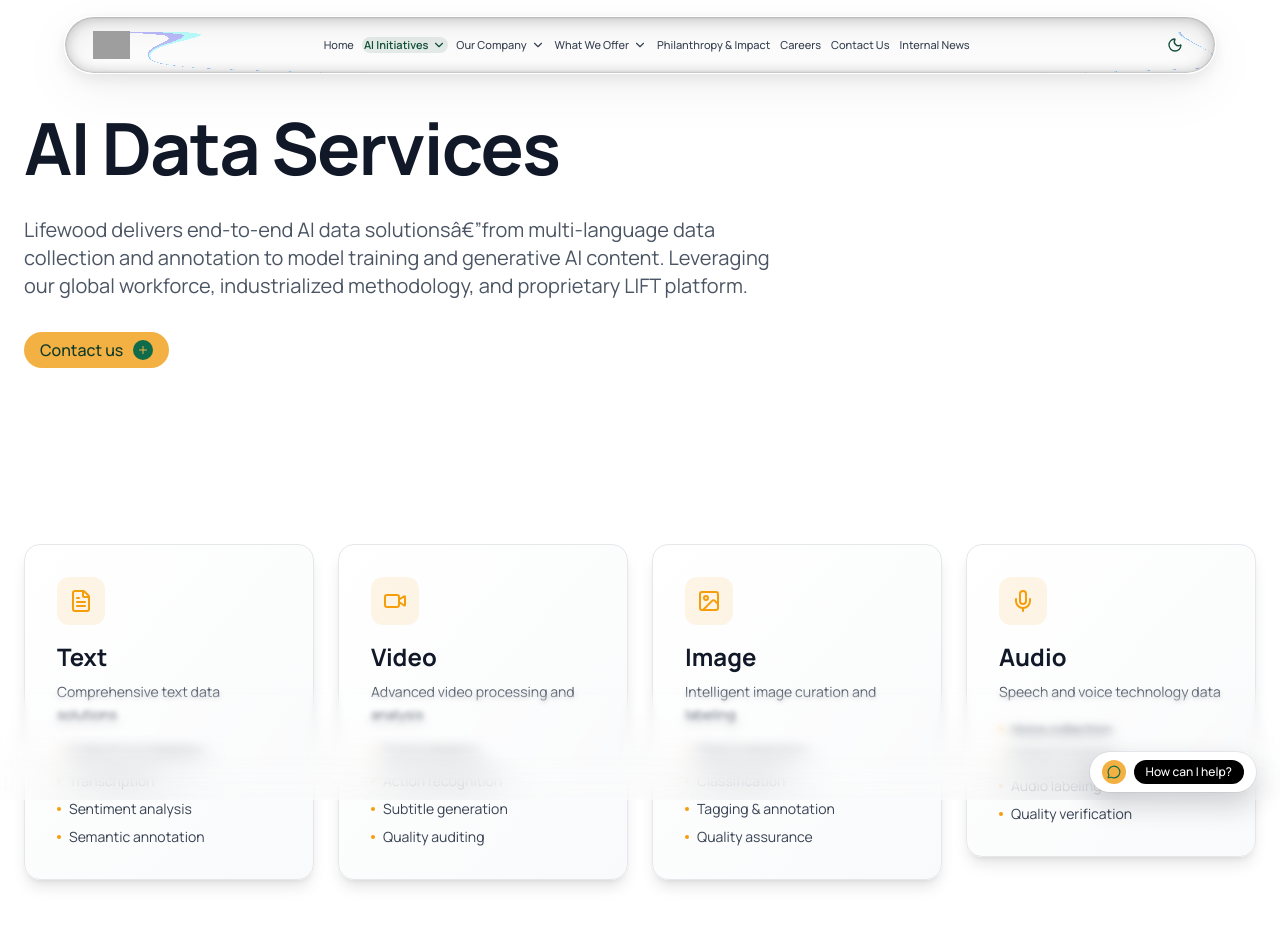
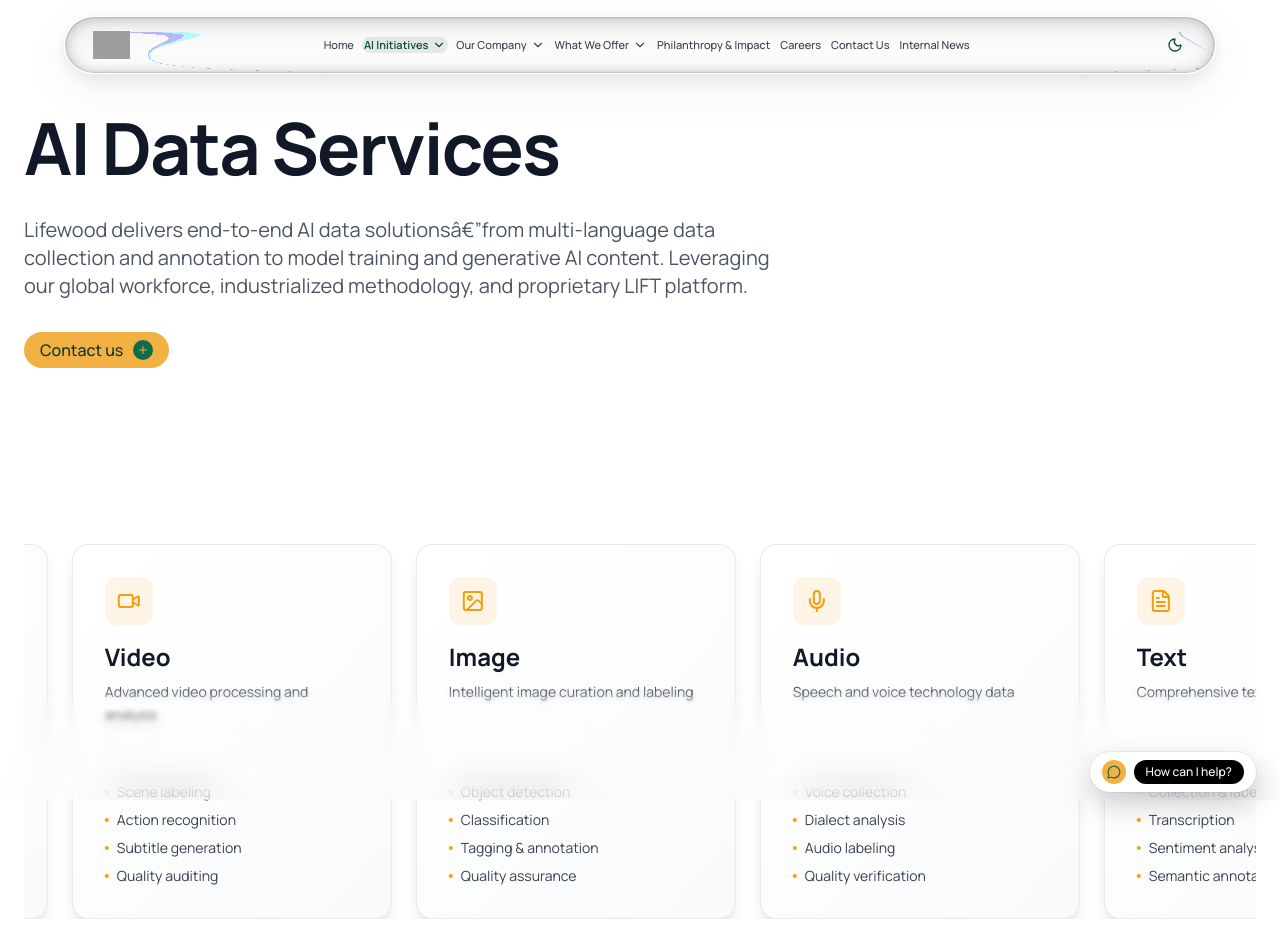
Before and after one commit to boi-daaniel/Lifewood-website, a React (Vite) app: page /ai-services in a window 1280 px wide. Shown: the top 952 px of the page. Built offline with nearby package versions, Linux system fonts and the light colour scheme; grey boxes are pictures that could not be loaded; a web font is replaced by a local one.

Commit message:
Updated clients and partners logo, changed ai services marquee animations

```diff
--- a/components/Clients.tsx
+++ b/components/Clients.tsx
@@ -2,12 +2,13 @@
 import { motion } from 'framer-motion';
 
 const clients = [
-    { name: 'Google', scale: 1 },
-    { name: 'Moore Foundation', scale: 0.8 },
-    { name: 'BYU', scale: 0.9 },
-    { name: 'Pathway', scale: 0.9 },
-    { name: 'Microsoft', scale: 1 },
-    { name: 'Meta', scale: 1 },
+    { name: 'Google', logo: 'https://framerusercontent.com/images/cjJDncfOy71yWizT3ZRdsZB4W0.png?scale-down-to=1024&width=1920&height=1080', zoom: 1.45 },
+    { name: 'Moore Foundation', logo: 'https://framerusercontent.com/images/HWbvpkExIBUbdXEGILLSX4PTcEE.png?scale-down-to=512&width=1920&height=551', zoom: 1.35 },
+    { name: 'BYU Pathway Worldwide', logo: 'https://framerusercontent.com/images/m37jhLfPRl449iXOe8op7cY68c.png?scale-down-to=1024&width=1920&height=1080', zoom: 1.45 },
+    { name: 'Ancestry', logo: 'https://framerusercontent.com/images/Yq2A1QFJLXgGQ3b7NZPthsD9RBk.png?scale-down-to=1024&width=1920&height=1080', zoom: 1.45 },
+    { name: 'FamilySearch', logo: 'https://framerusercontent.com/images/5mxPuoDvu4IebUtQtNowrZOfWSg.png?scale-down-to=1024&width=1920&height=1080', zoom: 1.45 },
+    { name: 'Microsoft', logo: 'https://framerusercontent.com/images/2rRd2Mk1HzeDgPbL0e8wwkUPo.png?scale-down-to=1024&width=1920&height=1080', zoom: 1.45 },
+    { name: 'Apple', logo: 'https://framerusercontent.com/images/RyIkooWlUn6nQYbljETePWzd2Ac.png?scale-down-to=1024&width=1243&height=713', zoom: 1.35 },
 ];
 
 export const Clients: React.FC = () => {
@@ -32,25 +33,43 @@
                     <h3 className="text-2xl font-medium text-gray-500 dark:text-green-100/50">Our Clients And Partners</h3>
                 </div>
 
-                <div className="w-full inline-flex flex-nowrap overflow-hidden [mask-image:_linear-gradient(to_right,transparent_0,_black_128px,_black_calc(100%-128px),transparent_100%)]">
+                <div className="w-full inline-flex flex-nowrap overflow-hidden py-4 [mask-image:_linear-gradient(to_right,transparent_0,_black_128px,_black_calc(100%-128px),transparent_100%)]">
                     {/* First Marquee Set */}
-                    <ul className="flex items-center justify-center md:justify-start [&_li]:mx-12 [&_img]:max-w-none animate-marquee min-w-full flex-shrink-0">
+                    <ul className="flex items-center justify-center md:justify-start [&_li]:mx-16 md:[&_li]:mx-20 [&_img]:max-w-none animate-marquee min-w-full flex-shrink-0">
                         {clients.map((client, index) => (
                             <li key={`client-1-${index}`}>
+                                {client.logo ? (
+                                    <img
+                                        src={client.logo}
+                                        alt={client.name}
+                                        className="h-[100px] md:h-[116px] w-auto object-contain bg-transparent opacity-65 grayscale contrast-75 brightness-90 hover:opacity-100 hover:grayscale-0 hover:contrast-100 hover:brightness-100 transition-all duration-300"
+                                        style={{ transform: `scale(${client.zoom ?? 1})`, transformOrigin: 'center' }}
+                                    />
+                                ) : (
                                     <span className="text-4xl md:text-5xl font-bold text-gray-300 dark:text-green-100/30 hover:text-gray-800 dark:hover:text-white transition-colors whitespace-nowrap cursor-default">
                                         {client.name}
                                     </span>
+                                )}
                             </li>
                         ))}
                     </ul>
 
                     {/* Second Marquee Set (Duplicate for infinite scroll) */}
-                    <ul className="flex items-center justify-center md:justify-start [&_li]:mx-12 [&_img]:max-w-none animate-marquee min-w-full flex-shrink-0" aria-hidden="true">
+                    <ul className="flex items-center justify-center md:justify-start [&_li]:mx-16 md:[&_li]:mx-20 [&_img]:max-w-none animate-marquee min-w-full flex-shrink-0" aria-hidden="true">
                         {clients.map((client, index) => (
                             <li key={`client-2-${index}`}>
+                                {client.logo ? (
+                                    <img
+                                        src={client.logo}
+                                        alt={client.name}
+                                        className="h-[100px] md:h-[116px] w-auto object-contain bg-transparent opacity-65 grayscale contrast-75 brightness-90 hover:opacity-100 hover:grayscale-0 hover:contrast-100 hover:brightness-100 transition-all duration-300"
+                                        style={{ transform: `scale(${client.zoom ?? 1})`, transformOrigin: 'center' }}
+                                    />
+                                ) : (
                                     <span className="text-4xl md:text-5xl font-bold text-gray-300 dark:text-green-100/30 hover:text-gray-800 dark:hover:text-white transition-colors whitespace-nowrap cursor-default">
                                         {client.name}
                                     </span>
+                                )}
                             </li>
                         ))}
                     </ul>
--- a/pages/AIServices.tsx
+++ b/pages/AIServices.tsx
@@ -14,7 +14,7 @@
 const ServiceCard = ({ title, description, icon, features }: ServiceCardProps) => (
     <motion.div
         whileHover={{ y: -8 }}
-        className="group bg-gradient-to-br from-white to-gray-50 dark:from-white/5 dark:to-white/10 p-6 md:p-8 rounded-2xl border border-gray-200 dark:border-white/10 shadow-lg hover:shadow-2xl transition-all duration-300"
+        className="group h-full min-h-[355px] md:min-h-[375px] bg-gradient-to-br from-white to-gray-50 dark:from-white/5 dark:to-white/10 p-6 md:p-8 rounded-2xl border border-gray-200 dark:border-white/10 shadow-lg hover:shadow-2xl transition-all duration-300 flex flex-col"
     >
         <div className="flex items-start mb-4">
             <div className="p-3 rounded-xl bg-brand-gold/10 group-hover:bg-brand-gold/20 transition-colors">
@@ -22,8 +22,8 @@
             </div>
         </div>
         <h3 className="text-xl md:text-2xl font-bold mb-2 text-gray-900 dark:text-white">{title}</h3>
-        <p className="text-gray-600 dark:text-gray-400 text-sm leading-relaxed mb-4">{description}</p>
-        <div className="space-y-2">
+        <p className="text-gray-600 dark:text-gray-400 text-sm leading-relaxed min-h-[3rem] mb-4">{description}</p>
+        <div className="space-y-2 mt-auto">
             {features.map((feature, idx) => (
                 <div key={idx} className="flex items-center gap-2 text-xs md:text-sm text-gray-700 dark:text-gray-300">
                     <div className="w-1 h-1 rounded-full bg-brand-gold flex-shrink-0"></div>
@@ -477,18 +477,30 @@
                     viewport={{ margin: "-100px" }}
                     transition={{ duration: 0.6 }}
                 >
-                    <div className="grid grid-cols-1 md:grid-cols-2 lg:grid-cols-4 gap-6 mb-4 md:mb-6">
-                        {services.map((service, index) => (
+                    <style>{`
+                        @keyframes ai-services-marquee {
+                            from { transform: translateX(0); }
+                            to { transform: translateX(-50%); }
+                        }
+                    `}</style>
+                    <div className="relative overflow-hidden mb-4 md:mb-6">
+                        <div
+                            className="flex gap-6 w-max"
+                            style={{ animation: 'ai-services-marquee 28s linear infinite' }}
+                        >
+                            {[...services, ...services].map((service, index) => (
                                 <motion.div
-                                key={service.title}
+                                    key={`${service.title}-${index}`}
                                     initial={{ opacity: 0, y: 20 }}
                                     whileInView={{ opacity: 1, y: 0 }}
                                     viewport={{ margin: "-100px" }}
-                                transition={{ duration: 0.4, delay: index * 0.1 }}
+                                    transition={{ duration: 0.4, delay: (index % services.length) * 0.08 }}
+                                    className="w-[280px] sm:w-[300px] md:w-[320px] shrink-0"
                                 >
                                     <ServiceCard {...service} />
                                 </motion.div>
                             ))}
+                        </div>
                     </div>
                 </motion.div>
             </section>
```
Lines whose indentation alone changed are shown as unchanged.
